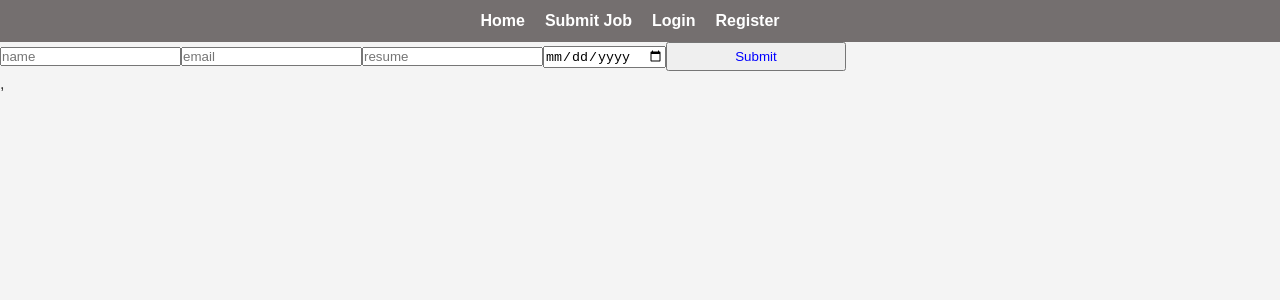
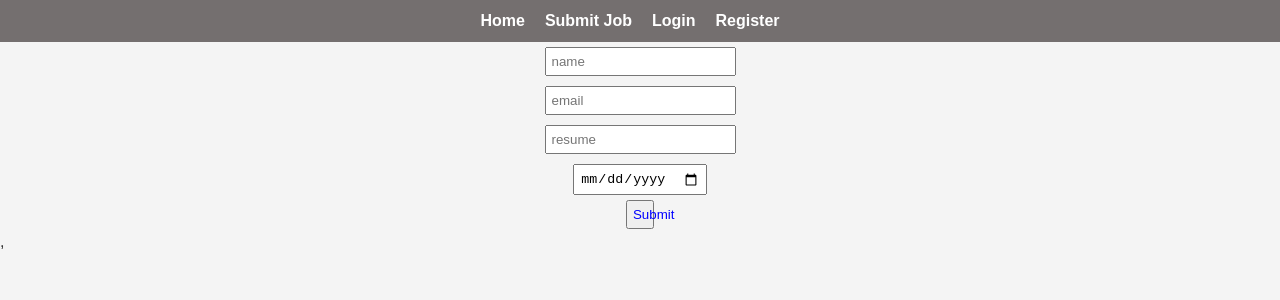
Before and after one commit to harunaabaldeh/legay-listing, a React (Vite) app in the folder client/: page /jobs/1 in a window 1280 px wide. Shown: the top 300 px of the page. Built offline with nearby package versions, Linux system fonts and the light colour scheme; no server answers.

Commit message:
refactored and clean up

```diff
--- a/client/src/App.jsx
+++ b/client/src/App.jsx
@@ -1,6 +1,6 @@
 import NavBar from "./components/NavBar";
 import Jobs from "./components/Jobs";
-import CreateJob from "./components/CreateJob";
+import SubmitJob from "./components/SubmitJob";
 import { Route, Routes } from "react-router-dom";
 import Login from "./components/Login";
 import Register from "./components/Register";
@@ -12,7 +12,7 @@ const App = () => {
       <NavBar />
       <Routes>
         <Route path="/" element={<Jobs />} />
-        <Route path="/submit-job" element={<CreateJob />} />
+        <Route path="/submit-job" element={<SubmitJob />} />
         <Route path="/login" element={<Login />} />
         <Route path="/register" element={<Register />} />
         <Route path="/jobs/:job_id" element={<Job />} />
--- a/client/src/components/Job.jsx
+++ b/client/src/components/Job.jsx
@@ -5,10 +5,10 @@ import axios from "axios";
 
 const Job = () => {
   const [job, setJob] = useState({});
-
   const { job_id } = useParams();
 
   useEffect(() => {
+    const fetchJobAsync = async () => {
       axios
         .get(`http://localhost:9000/jobs/${job_id}`)
         .then((response) => {
@@ -17,11 +17,17 @@ const Job = () => {
         .catch((error) => {
           console.log(error);
         });
+    };
+
+    fetchJobAsync();
   }, []);
 
   return (
-    <div>
+    <div className="job-page">
       <h1>{job.title}</h1>
+      <p>{job.description}</p>
+      <p>{job.location}</p>
+      <p>{job.company}</p>
       <SubmitApplication job_id={job_id} />
     </div>
   );
--- a/client/src/components/Jobs.jsx
+++ b/client/src/components/Jobs.jsx
@@ -7,7 +7,8 @@ const Jobs = () => {
   const [jobs, setJobs] = useState([]);
 
   useEffect(() => {
-    axios
+    const fetchJobsAsync = async () => {
+      await axios
         .get("http://localhost:9000/jobs")
         .then((response) => {
           setJobs(response.data);
@@ -15,6 +16,9 @@ const Jobs = () => {
         .catch((error) => {
           console.log(error);
         });
+    };
+
+    fetchJobsAsync();
   }, []);
 
   return (
--- a/client/src/components/Login.jsx
+++ b/client/src/components/Login.jsx
@@ -5,19 +5,16 @@ import { useNavigate } from "react-router-dom";
 const Login = () => {
   const [username, setUsername] = useState("");
   const [password, setPassword] = useState("");
+  const navigate = useNavigate();
 
-  const navigate = useNavigate();
-  const onSubmit = (e) => {
-    e.preventDefault();
-
+  const handleLoginAsync = async () => {
     const data = {
       username: username,
       passoword: password,
     };
-    axios
+    await axios
       .post("http://localhost:9000/auth/login", data)
       .then((response) => {
-        console.log(response.data);
         if (response.status === 200) navigate("/");
       })
       .catch((error) => {
@@ -39,8 +36,7 @@ const Login = () => {
         placeholder="Password"
         onChange={(e) => setPassword(e.target.value)}
       />
-
-      <button onClick={onSubmit}>Login</button>
+      <button onClick={handleLoginAsync}>Login</button>
     </div>
   );
 };
--- a/client/src/components/Register.jsx
+++ b/client/src/components/Register.jsx
@@ -7,13 +7,12 @@ const Register = () => {
   const [passoword, setPassword] = useState("");
 
   const navigate = useNavigate();
-  const register = () => {
+  const handleRegisterAsync = async () => {
     const data = {
       username: username,
       passoword: passoword,
     };
-
-    axios
+    await axios
       .post("http://localhost:9000/auth/register", data)
       .then((response) => {
         if (response.status === 200) navigate("/login");
@@ -36,7 +35,7 @@ const Register = () => {
         placeholder="Password"
         onChange={(e) => setPassword(e.target.value)}
       />
-      <button onClick={register}>Sign Up</button>
+      <button onClick={handleRegisterAsync}>Sign Up</button>
     </div>
   );
 };
--- a/client/src/components/SubmitApplication.jsx
+++ b/client/src/components/SubmitApplication.jsx
@@ -1,27 +1,27 @@
 import axios from "axios";
 import { useState } from "react";
+import { useNavigate } from "react-router-dom";
 
 const SubmitApplication = ({ job_id }) => {
-  const [applicationName, setApplicationName] = useState("");
-  const [applicationEmail, setApplicationEmail] = useState("");
+  const [name, setName] = useState("");
+  const [email, setEmail] = useState("");
   const [resume, setResume] = useState("");
-  const [applicationDate, setApplicationDate] = useState();
+  const [date, setDate] = useState();
+  const navigate = useNavigate();
 
-  const submit = () => {
+  const handleSubmitAsync = async () => {
     const data = {
-      name: applicationName,
-      email: applicationEmail,
+      application_name: name,
+      application_email: email,
       resume: resume,
-      date: applicationDate,
+      application_date: date,
       job_id: job_id,
     };
 
-    console.log(data);
-
-    axios
+    await axios
       .post(`http://localhost:9000/applications/${job_id}`, data)
       .then((response) => {
-        console.log(response.data);
+        if (response.status === 200) navigate("/");
       })
       .catch((error) => {
         console.log(error);
@@ -29,28 +29,32 @@ const SubmitApplication = ({ job_id }) => {
   };
 
   return (
-    <div>
+    <div className="submit-job-container">
       <input
+        required
         type="text"
         placeholder="name"
-        onChange={(e) => setApplicationName(e.target.value)}
+        onChange={(e) => setName(e.target.value)}
       />
       <input
+        required
         type="email"
         placeholder="email"
-        onChange={(e) => setApplicationEmail(e.target.value)}
+        onChange={(e) => setEmail(e.target.value)}
       />
       <input
+        required
         type="text"
         placeholder="resume"
         onChange={(e) => setResume(e.target.value)}
       />
       <input
+        required
         type="date"
         placeholder="date"
-        onChange={(e) => setApplicationDate(e.target.value)}
+        onChange={(e) => setDate(e.target.value)}
       />
-      <button onClick={submit}>Submit</button>
+      <button onClick={handleSubmitAsync}>Submit</button>
     </div>
   );
 };
--- a/client/src/components/CreateJob.jsx
+++ b/client/src/components/SubmitJob.jsx
@@ -2,7 +2,7 @@ import { useState } from "react";
 import axios from "axios";
 import { useNavigate } from "react-router-dom";
 
-const CreateJob = () => {
+const SubmitJob = () => {
   const [title, setTitle] = useState("");
   const [description, setDescription] = useState("");
   const [location, setLocation] = useState("");
@@ -10,7 +10,7 @@ const CreateJob = () => {
   const [posted_date, setPosted_date] = useState("");
 
   const navigate = useNavigate();
-  const onSubmit = () => {
+  const handleSubmitAsync = async () => {
     const data = {
       title: title,
       description: description,
@@ -18,7 +18,7 @@ const CreateJob = () => {
       company: company,
       posted_date: posted_date,
     };
-    axios.post("http://localhost:9000/jobs", data).then((res) => {
+    await axios.post("http://localhost:9000/jobs", data).then((res) => {
       if (res.status === 200) navigate("/");
     });
   };
@@ -51,9 +51,9 @@ const CreateJob = () => {
         placeholder="posted_date"
         onChange={(e) => setPosted_date(e.target.value)}
       />
-      <button onClick={onSubmit}>Submit</button>
+      <button onClick={handleSubmitAsync}>Submit</button>
     </div>
   );
 };
 
-export default CreateJob;
+export default SubmitJob;
--- a/client/src/index.css
+++ b/client/src/index.css
@@ -137,7 +137,7 @@ footer {
   flex-direction: column;
   align-items: center;
   align-content: center;
-  margin-top: 100px;
+  /* margin-top: 100px; */
 }
 
 /* REGISTER */
@@ -147,7 +147,7 @@ footer {
   align-items: center;
   align-content: center;
   padding: 12px;
-  margin-top: 100px;
+  /* margin-top: 100px; */
 }
 
 /* Create job */
@@ -159,9 +159,8 @@ footer {
 }
 
 .create-job-container input {
-  width: 50%;
-  height: 100%;
-  margin-top: 12px;
+  margin: 5px;
+  padding: 5px;
 }
 
 .login-container input {
@@ -179,3 +178,24 @@ button {
   width: 14%;
   color: blue;
 }
+
+/* Submit Application */
+.submit-job-container {
+  display: flex;
+  flex-direction: column;
+  align-items: center;
+  align-content: center;
+}
+
+.submit-job-container input {
+  margin: 5px;
+  padding: 5px;
+}
+
+/* Job Page */
+.job-page {
+  display: flex;
+  flex-direction: column;
+  align-items: center;
+  align-content: center;
+}
```
Lines whose indentation alone changed are shown as unchanged.
